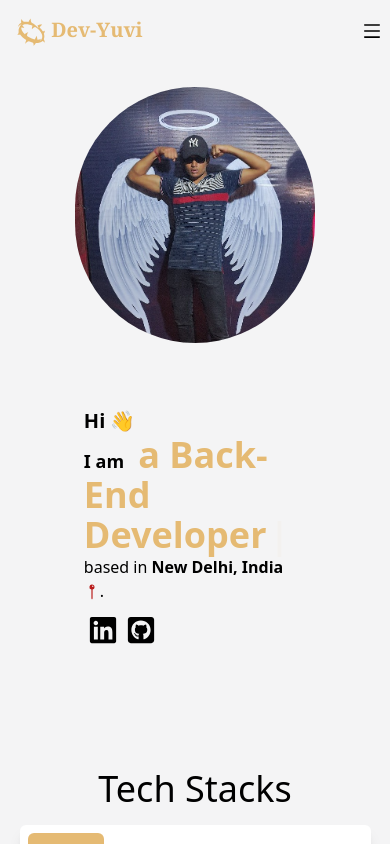
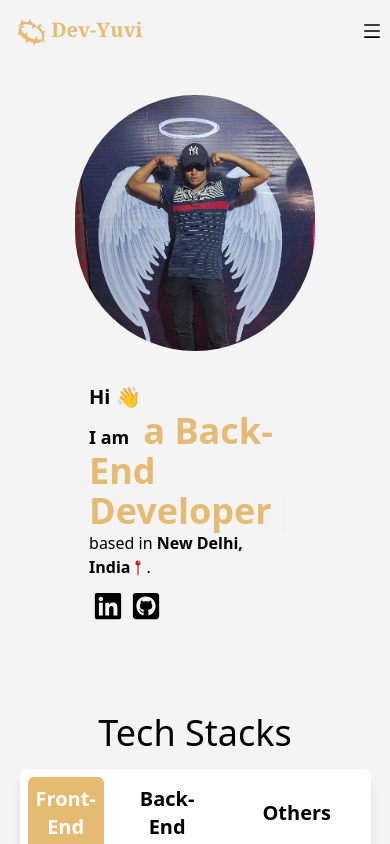
Before and after one commit to Yuvraj883/Yuvis-Portfolio, a React (Create React App) app: page / in a window 390 px wide. Shown: the top 844 px of the page. Built offline with nearby package versions, Linux system fonts and the light colour scheme.

Commit message:
Refactored code.

```diff
--- a/src/Components/Home.jsx
+++ b/src/Components/Home.jsx
@@ -47,12 +47,12 @@ function Home() {
 
 
             </div>
-            <div className='md:hidden flex flex-col jutify-center items-center p-4 m-2'>
+            <div className='md:hidden flex flex-col jutify-center items-center p-4 m-4'>
                 <div>
                     <img src={require('../assets/image3.jpeg')}
                         className="h-64 w-auto rounded-full" alt="Yuvraj Singh" />
                 </div>
-                <div className='py-16 w-[65%] pr-4'>
+                <div className='py-8 w-[65%] pr-4'>
                     <div>
                         <h3 className='text-xl font-semibold inline mt-4'>Hi <span className='inline text-xl'>&#128075;</span>	</h3>
                     </div>
@@ -60,7 +60,7 @@ function Home() {
                     <span className='text-[#E5BA73] font-extrabold text-4xl h-16 mb-8 '>
                         <Typewriter
                             words={[" a Front-End Developer", ' a Back-End Developer', ' a Full Stack Developer', ' Yuvraj Singh!!!']}
-                            loop={99999}
+                            loop={1}
                             cursor
                             cursorStyle='|'
                             typeSpeed={70}
```
